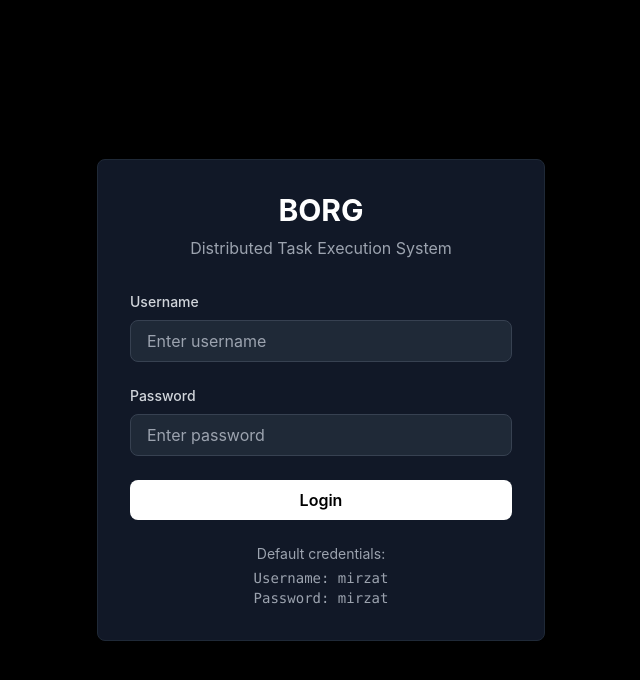
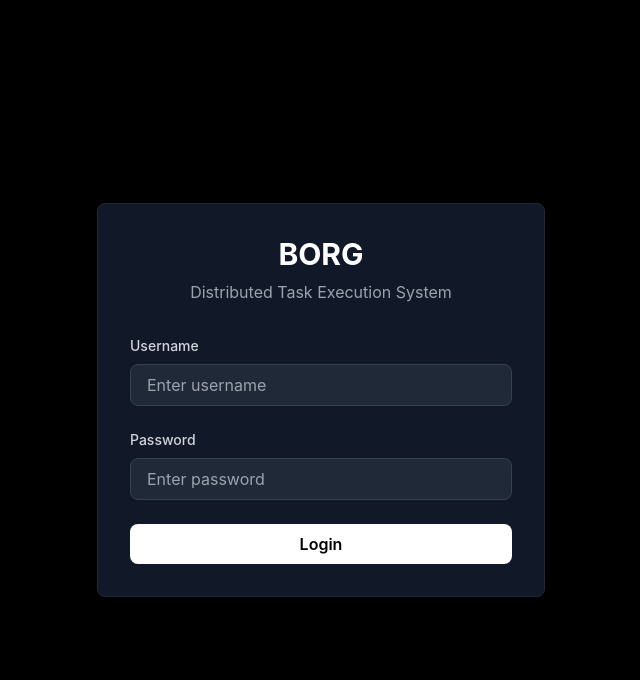
Before and after one commit to borankux/borg, a React (Vite) app in the folder mothership/web/: page /login in a window 1280 px wide. Shown: the top 680 px of the page, without its empty margins (319-959 px from the left). Built offline with nearby package versions, Linux system fonts and the light colour scheme.

Commit message:
Remove default credentials hint from login page
Security improvement: Remove the hint showing default username/password
from the login UI to prevent exposing credentials

```diff
--- a/mothership/web/src/pages/Login.tsx
+++ b/mothership/web/src/pages/Login.tsx
@@ -79,12 +79,6 @@ export default function Login() {
               {loading ? 'Logging in...' : 'Login'}
             </button>
           </form>
-
-          <div className="mt-6 text-center text-sm text-gray-400">
-            <p>Default credentials:</p>
-            <p className="mt-1 font-mono">Username: mirzat</p>
-            <p className="font-mono">Password: mirzat</p>
-          </div>
         </div>
       </div>
     </div>
```
